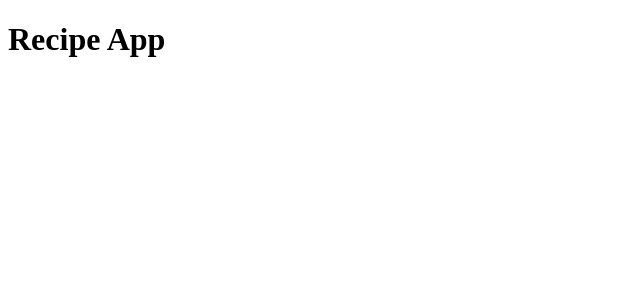
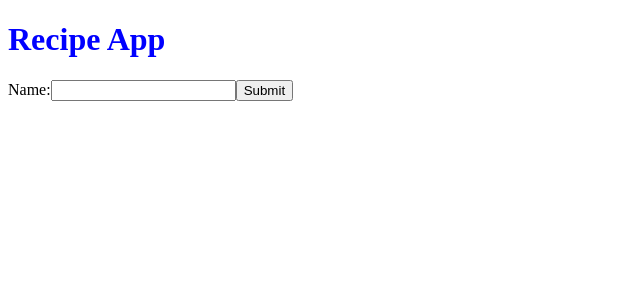
Before and after one commit to orbitingorca/serolife-test, a React (Create React App) app in the folder ui/: page / in a window 1280 px wide. Shown: the top 300 px of the page, without its empty margins (0-640 px from the left). Built offline with nearby package versions, Linux system fonts and the light colour scheme.

Commit message:
First go at UI

```diff
--- /dev/null
+++ b/ui/src/config.js
@@ -0,0 +1,19 @@
+const dev = {
+    api: {
+      recipesUrl: "http://localhost:3080/recipes/",
+    },
+  };
+
+  const prod = {
+    api: {
+      recipesUrl: "live url",
+    },
+  };
+
+  const config = process.env.REACT_APP_STAGE === 'production'
+    ? prod
+    : dev;
+
+  export default {
+    ...config
+  };
--- /dev/null
+++ b/ui/src/pages/DisplayRecipe/DisplayRecipe.tsx
@@ -0,0 +1,26 @@
+import React, { useState, useEffect } from "react";
+import config from "../../config";
+
+export default function DisplayRecipe(props: any) {
+  const [method, setData] = useState([]);
+  const [loading, setLoading] = useState(true);
+
+  const fetchData = async () => {
+    const resp = await fetch(`${config.api.recipesUrl}${props.recipe}`);
+    if (resp.ok) {
+        const data = await resp.json();
+        setData(data.method);
+        setLoading(false);
+    }
+  };
+
+  useEffect(() => {
+    fetchData();
+  }, []);
+
+  return (
+      <div>
+      <div>{method.map(m => <div>{m}</div>)}</div>
+      </div>
+  )
+}
--- a/ui/src/pages/Home/Home.tsx
+++ b/ui/src/pages/Home/Home.tsx
@@ -1,9 +1,11 @@
+import { Search } from "../Search/Search";
 import "./home.css";
 
 export const Home = () => {
   return (
     <div>
       <h1>Recipe App</h1>
+      <Search></Search>
     </div>
   );
 };
--- a/ui/src/pages/Home/home.css
+++ b/ui/src/pages/Home/home.css
@@ -0,0 +1,3 @@
+h1 {
+    color: blue;
+}
--- /dev/null
+++ b/ui/src/pages/Search/Search.tsx
@@ -0,0 +1,41 @@
+import React, { useState } from 'react';
+import DisplayRecipe from '../DisplayRecipe/DisplayRecipe';
+
+export class Search extends React.Component {
+
+    state: any;
+    go: boolean;
+
+    constructor(props: any) {
+      super(props);
+      this.state = {value: '', go: false};
+      this.go = false;
+
+      this.handleChange = this.handleChange.bind(this);
+      this.handleSubmit = this.handleSubmit.bind(this);
+    }
+
+    handleChange(event: any) {
+      this.setState({value: event.target.value, go: false});
+    }
+
+    handleSubmit(event: any) {
+      event.preventDefault();
+      this.setState({go: true})
+    }
+
+    render() {
+      return (
+        <div>
+          <form onSubmit={this.handleSubmit}>
+            <label>
+              Name:
+              <input type="text" value={this.state.value} onChange={this.handleChange} />
+            </label>
+            <input type="submit" value="Submit" />
+          </form>
+          {this.state.go && <DisplayRecipe recipe={this.state.value}></DisplayRecipe>}
+        </div>
+      );
+    }
+  }
```
Also changed, not shown: 2 other files (tests, documents, lock files or other folders).
